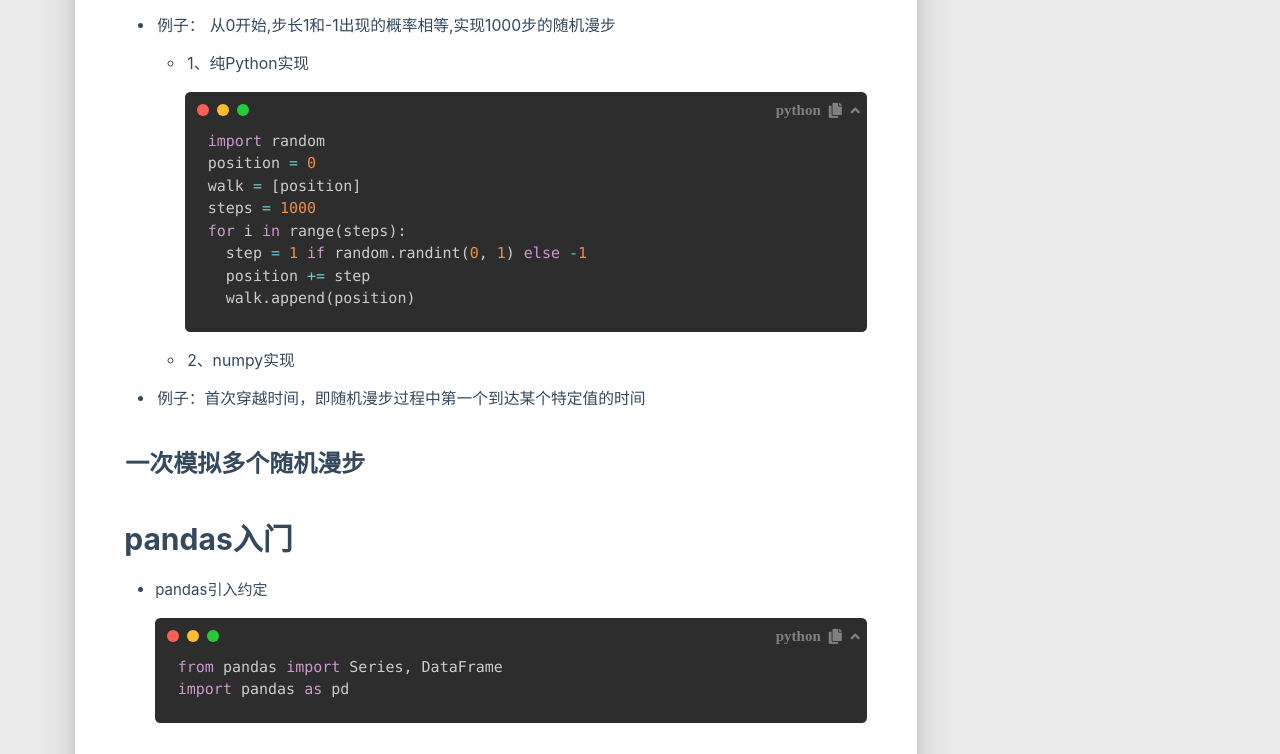
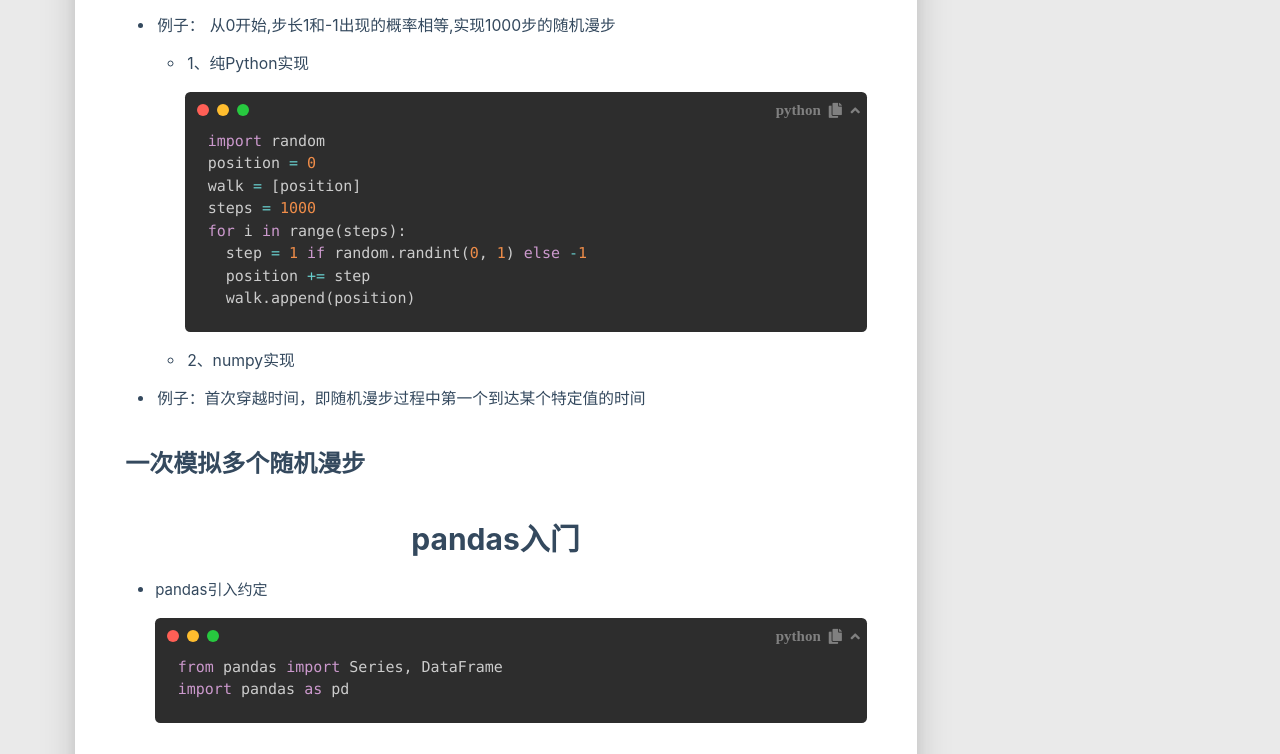
Before and after one commit to kouiketsu/kouiketsu.github.io, a plain HTML site: page 2020/02/01/python-shu-ju-fen-xi/index.html in a window 1280 px wide. Shown: the part 1721-2475 px from the top of the page. Drawn offline with Linux system fonts and the light colour scheme; some packages are replaced by stand-ins of ours; no server answers; a script that the page names is missing.

Commit message:
Site updated: 2020-02-02 19:00:56

```diff
--- a/css/matery.css
+++ b/css/matery.css
@@ -547,7 +547,7 @@
 
 .index-cover {
     height: 100vh;
-	color: #fff;
+    color: #fff;
 }
 
 .post-cover {
@@ -1163,6 +1163,12 @@
     color: #42b983;
     font-weight: 500;
 }
+
+/* 文章标题居中 */
+#articleContent h1 {
+    text-align: center;
+}
+
 
 #articleContent p {
     margin: 2px 2px 10px;
```
